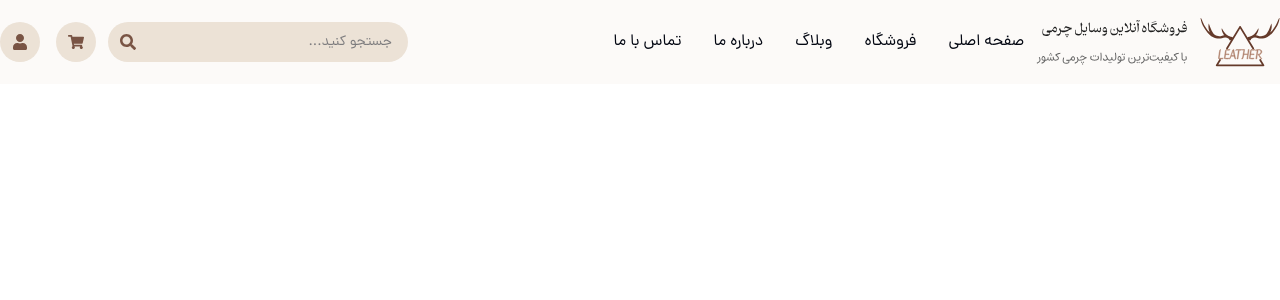
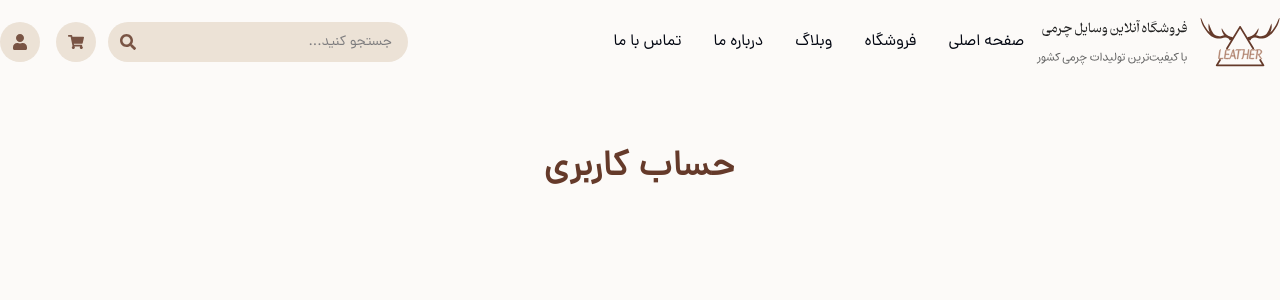
Before and after one commit to kasramajidi/Leather-Store-Front-End, a React (Vite) app: page /account in a window 1280 px wide. Shown: the top 300 px of the page. Built offline with nearby package versions, Linux system fonts and the light colour scheme.

Commit message:
update: sending cart and login page

```diff
--- a/src/App.jsx
+++ b/src/App.jsx
@@ -5,6 +5,8 @@ import Shop from "./pages/shop/shop";
 import Blog from "./pages/blog/blog";
 import About from "./pages/about/about";
 import Contact from "./pages/contact/contact";
+import Account from "./pages/account/account";
+import Cart from "./pages/cart/cart";
 
 export default function App() {
   return (
@@ -17,6 +19,8 @@ export default function App() {
           <Route path="/blog" element={<Blog />} />
           <Route path="/about" element={<About />} />
           <Route path="/contact" element={<Contact />} />
+          <Route path="/account" element={<Account />} />
+          <Route path="/cart" element={<Cart />} />
         </Routes>
       </div>
     </Router>
--- a/src/components/header/header.jsx
+++ b/src/components/header/header.jsx
@@ -2,6 +2,7 @@ import React, {useState} from 'react';
 import {FaShoppingCart} from '@react-icons/all-files/fa/FaShoppingCart';
 import {FaUser} from '@react-icons/all-files/fa/FaUser';
 import {FaBars} from '@react-icons/all-files/fa/FaBars';
+import { Link } from 'react-router-dom';
 
 import NavLinks from './NavLinks';
 import SearchInput from './SearchInput.jsx';
@@ -39,8 +40,12 @@ export default function Header() {
                 <section className="flex items-center gap-x-3">
                     <SearchInput/>
                     <div className="flex items-center lg:gap-x-4 gap-x-1">
-                        <IconButton icon={<FaShoppingCart/>}/>
-                        <IconButton icon={<FaUser/>}/>
+                        <Link to="/cart">
+                            <IconButton icon={<FaShoppingCart/>}/>
+                        </Link>
+                        <Link to="/account">
+                            <IconButton icon={<FaUser/>}/>
+                        </Link>
                     </div>
                 </section>
             </section>
--- /dev/null
+++ b/src/pages/account/account.jsx
@@ -0,0 +1,11 @@
+import React from 'react';
+
+export default function Account() {
+  return (
+    <div className="min-h-screen bg-[#fcfaf8] py-16">
+      <div className="container mx-auto px-4">
+        <h1 className="text-4xl font-bold text-[#653a2a] text-center">حساب کاربری</h1>
+      </div>
+    </div>
+  );
+}
--- /dev/null
+++ b/src/pages/cart/cart.jsx
@@ -0,0 +1,12 @@
+import React from 'react';
+import { Link } from 'react-router-dom';
+
+export default function Cart() {
+  return (
+    <div className="min-h-screen bg-[#fcfaf8] py-16">
+      <div className="container mx-auto px-4">
+        <h1 className="text-4xl font-bold text-[#653a2a] text-center mb-8">سبد خرید</h1>
+      </div>
+    </div>
+  );
+}
```
